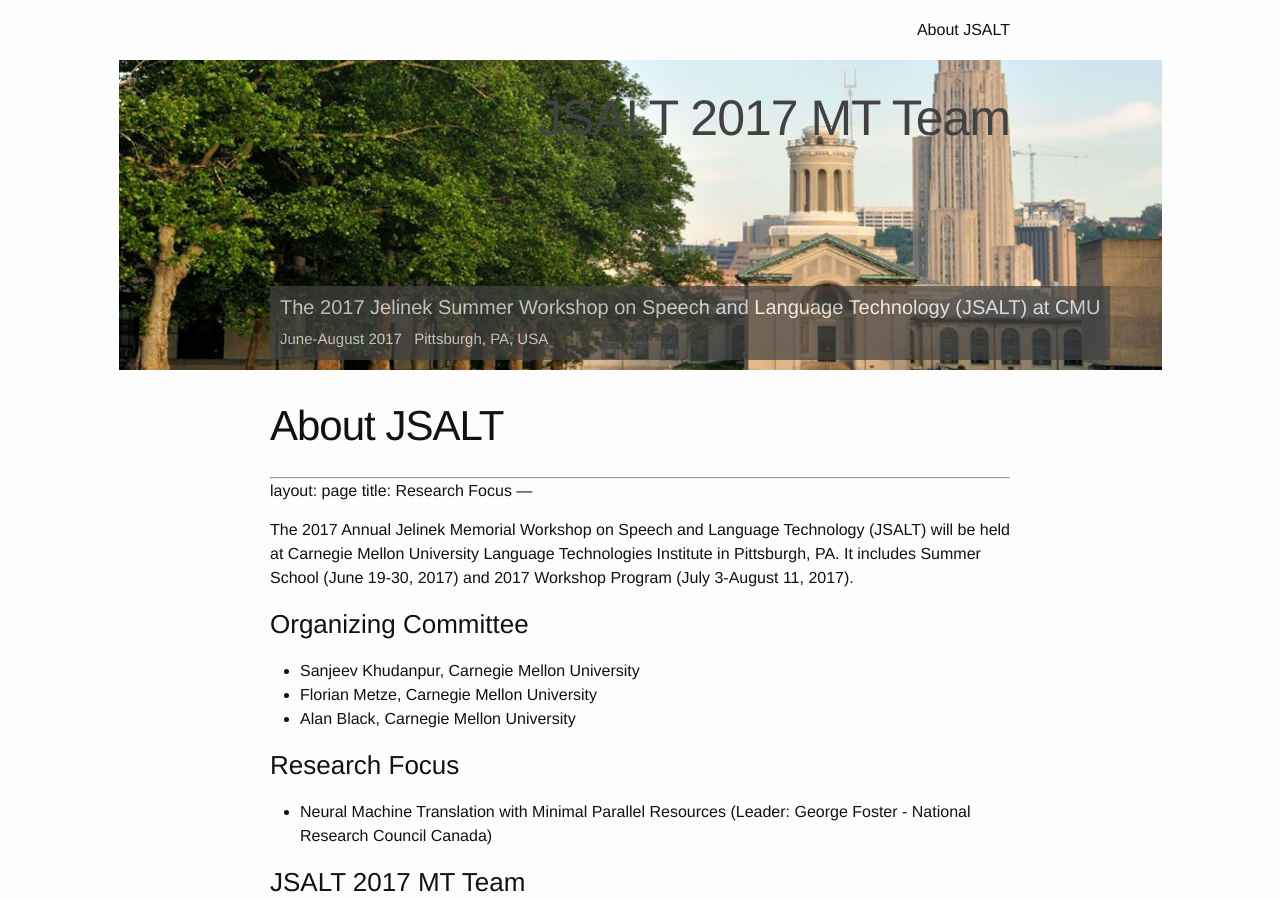
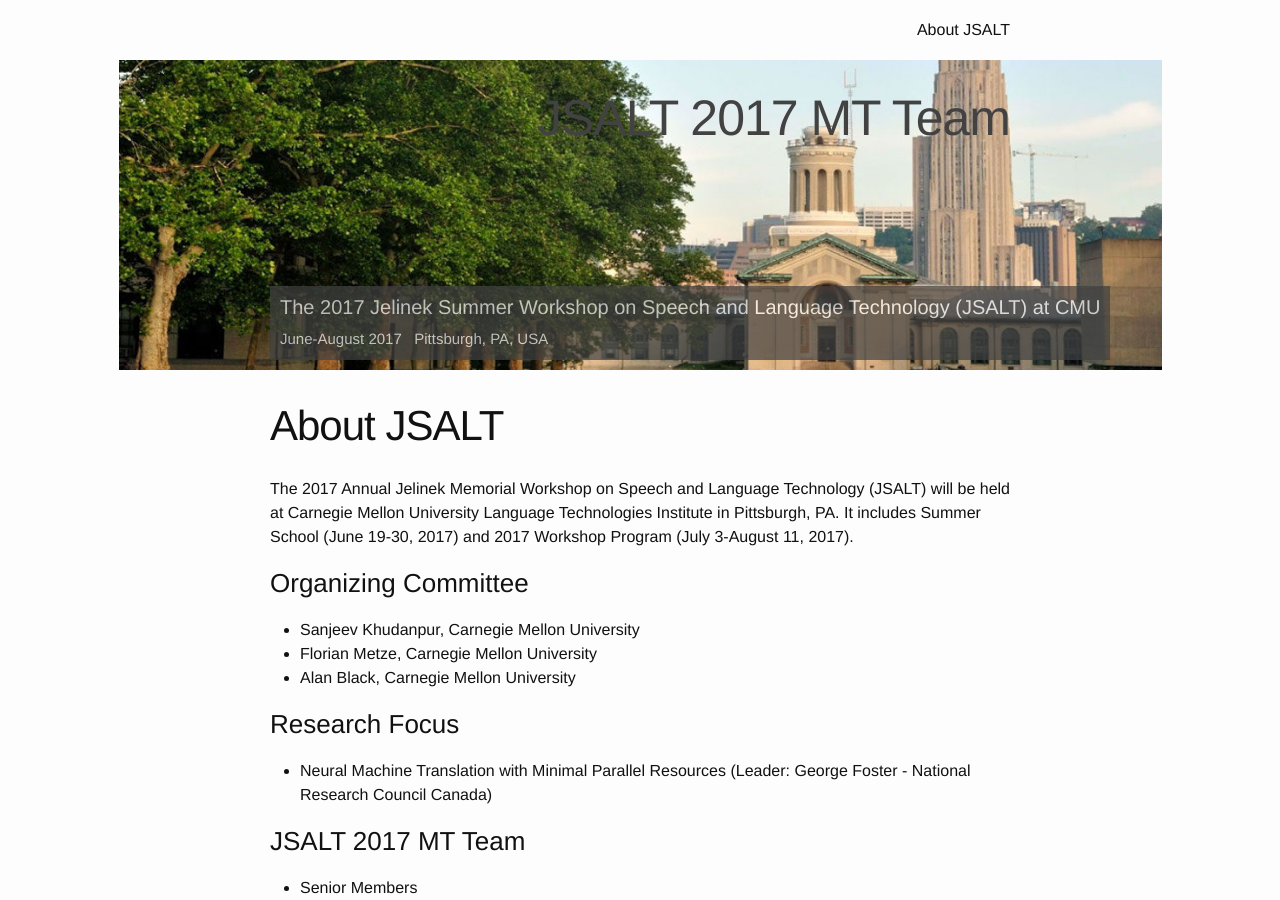
Before and after one commit to duyvuleo/ws17mt, a Jekyll site: the page built from index.md, in a window 1280 px wide and 900 px high. Built offline with Jekyll 4.4.1, drawn with Linux system fonts in a browser that asks for light colours.

Commit message:
update index.md

```diff
--- a/index.md
+++ b/index.md
@@ -1,11 +1,6 @@
 ---
 layout: page
 title: About JSALT
----
-
----
-layout: page
-title: Research Focus
 ---
 
 The 2017 Annual Jelinek Memorial Workshop on Speech and Language Technology (JSALT) will be held at Carnegie Mellon University Language Technologies Institute in Pittsburgh, PA.
```
